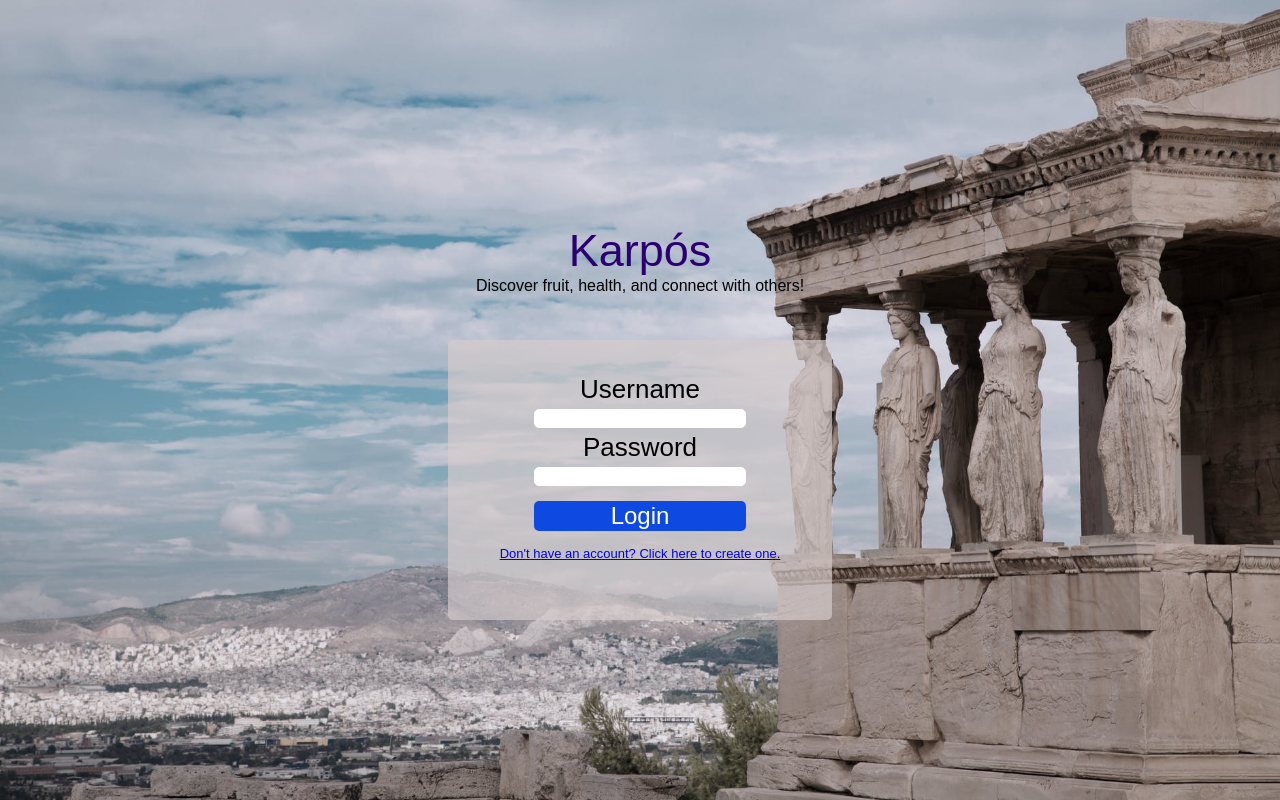
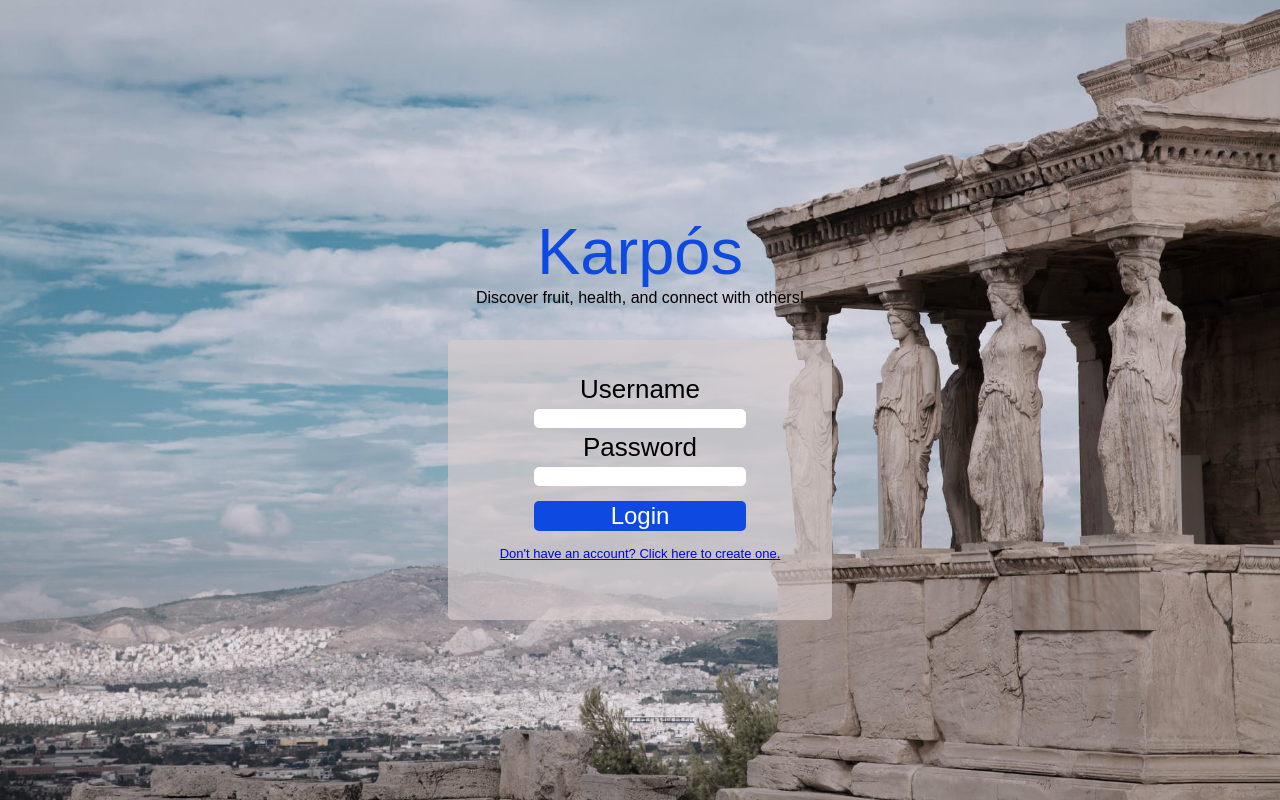
Before and after one commit to TKSomar/karpos, a React (Create React App) app: page /#/ in a window 1280 px wide. Built offline with nearby package versions, Linux system fonts and the light colour scheme; no server answers; a web font is replaced by a local one; what redux-promise-middleware would draw is missing.

Commit message:
Updated landing page logo color

```diff
--- a/src/App.css
+++ b/src/App.css
@@ -53,8 +53,8 @@ body {
 }
 
 .auth_logo {
-  font-size: 45px;
-  color: #2C0073;
+  font-size: 65px;
+  color: #0E4AE2;
   font-weight: 400;
 }
 
```
